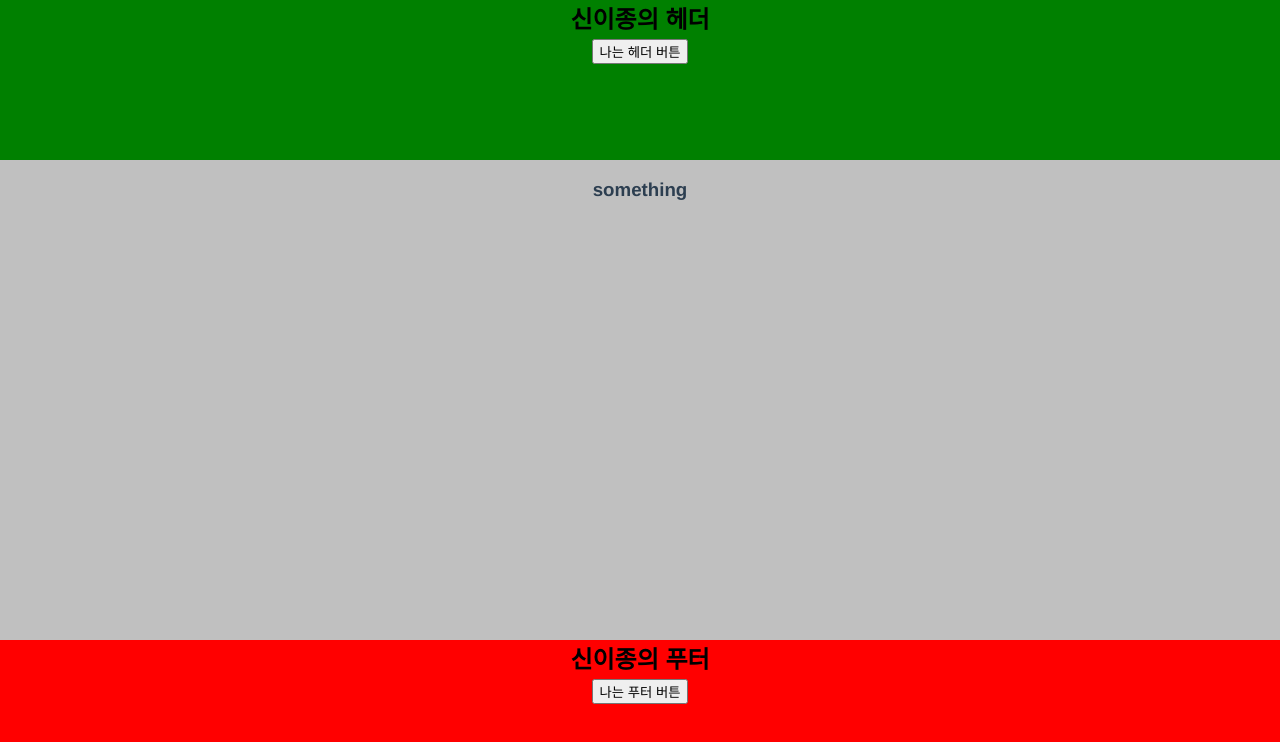
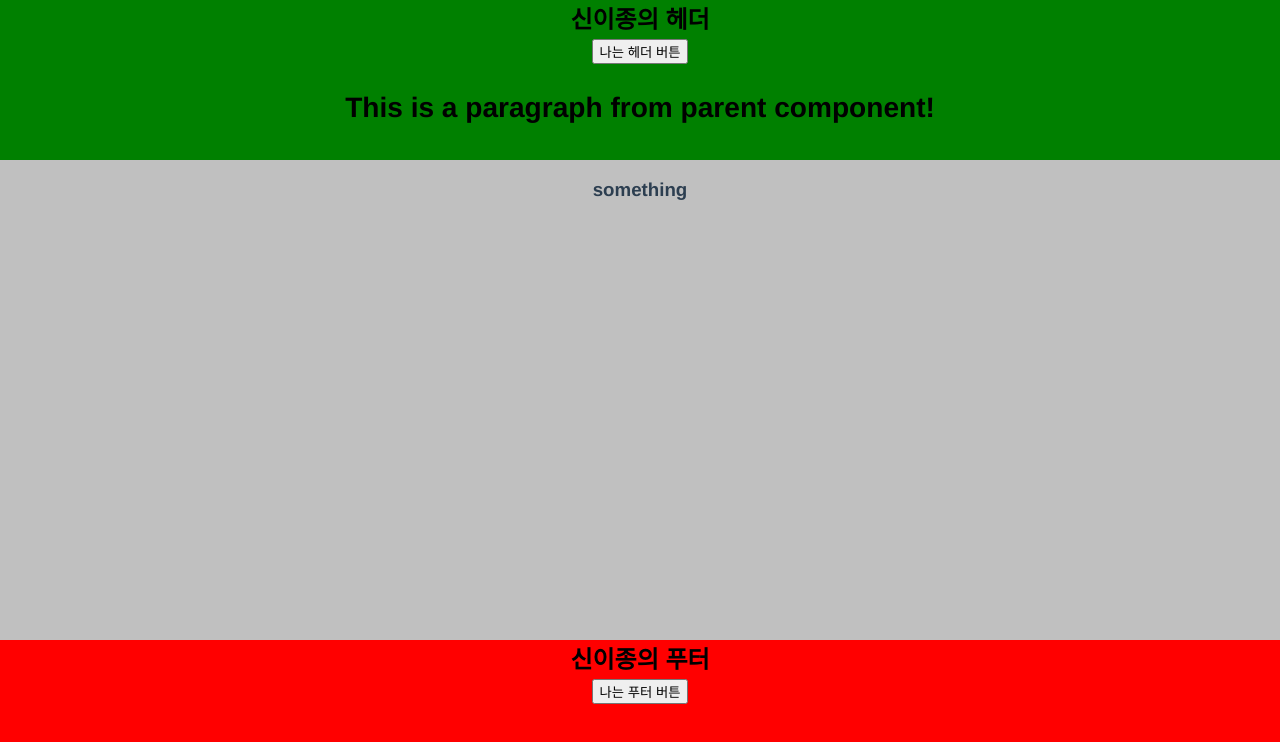
Before and after one commit to ShinLeejong/my_first_vue_level_2, a Vue app: page / in a window 1280 px wide. Shown: the top 742 px of the page. Built offline with nearby package versions, Linux system fonts and the light colour scheme.

Commit message:
20210621 slots

```diff
--- a/src/App.vue
+++ b/src/App.vue
@@ -1,6 +1,10 @@
 <template>
   <div id="app">
-    <Header />
+    <Header>
+      <div slot="additional_div">
+        <h3>{{paragraph}}</h3>
+      </div>
+    </Header>
     <Content />
     <Footer />
   </div>
@@ -15,8 +19,7 @@ export default {
   name: 'App',
   data: function () {
       return {
-        headerMessage: '신이종의 헤더',
-        footerMessage: '신이종의 푸터'
+        paragraph: "This is a paragraph from parent component!"
       }
     },
   components: {
--- a/src/components/Content.vue
+++ b/src/components/Content.vue
@@ -6,28 +6,28 @@
 <script>
 export default {
     name: 'ContentTemplate',
-    beforeCreate() {
+    // beforeCreate() {
 
-    },
-    created() {
+    // },
+    // created() {
 
-    },
-    beforeMount() {
-        console.log("beforeMount fired")
-    },
-    mounted() {
-        // Useful for manipulating DOM
-        console.log("Mount fired")
-    },
-    beforeUpdate() {
-        console.log("Hot reloaded")
-    },
-    updated() {
+    // },
+    // beforeMount() {
+    //     console.log("beforeMount fired")
+    // },
+    // mounted() {
+    //     // Useful for manipulating DOM
+    //     console.log("Mount fired")
+    // },
+    // beforeUpdate() {
+    //     console.log("Hot reloaded")
+    // },
+    // updated() {
 
-    },
-    destroyed() {
+    // },
+    // destroyed() {
 
-    },
+    // },
 }
 </script>
 <style scoped>
--- a/src/components/Header.vue
+++ b/src/components/Header.vue
@@ -6,6 +6,7 @@
             <button v-on:click.prevent="take_a_bus('header')">
                 나는 헤더 버튼
             </button>
+            <slot name="additional_div"></slot>
         </h2>
     </header>
 </template>
```
Also changed, not shown: 1 other file (tests, documents, lock files or other folders).
